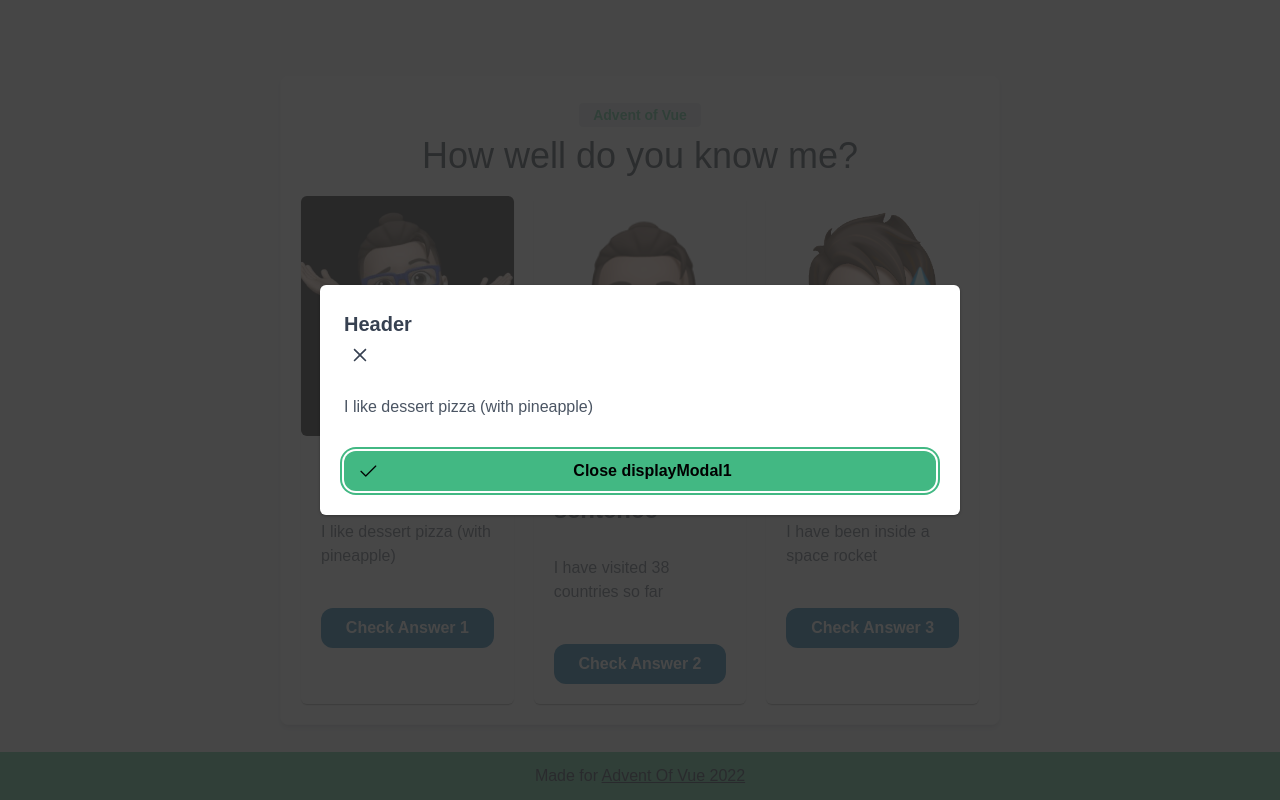
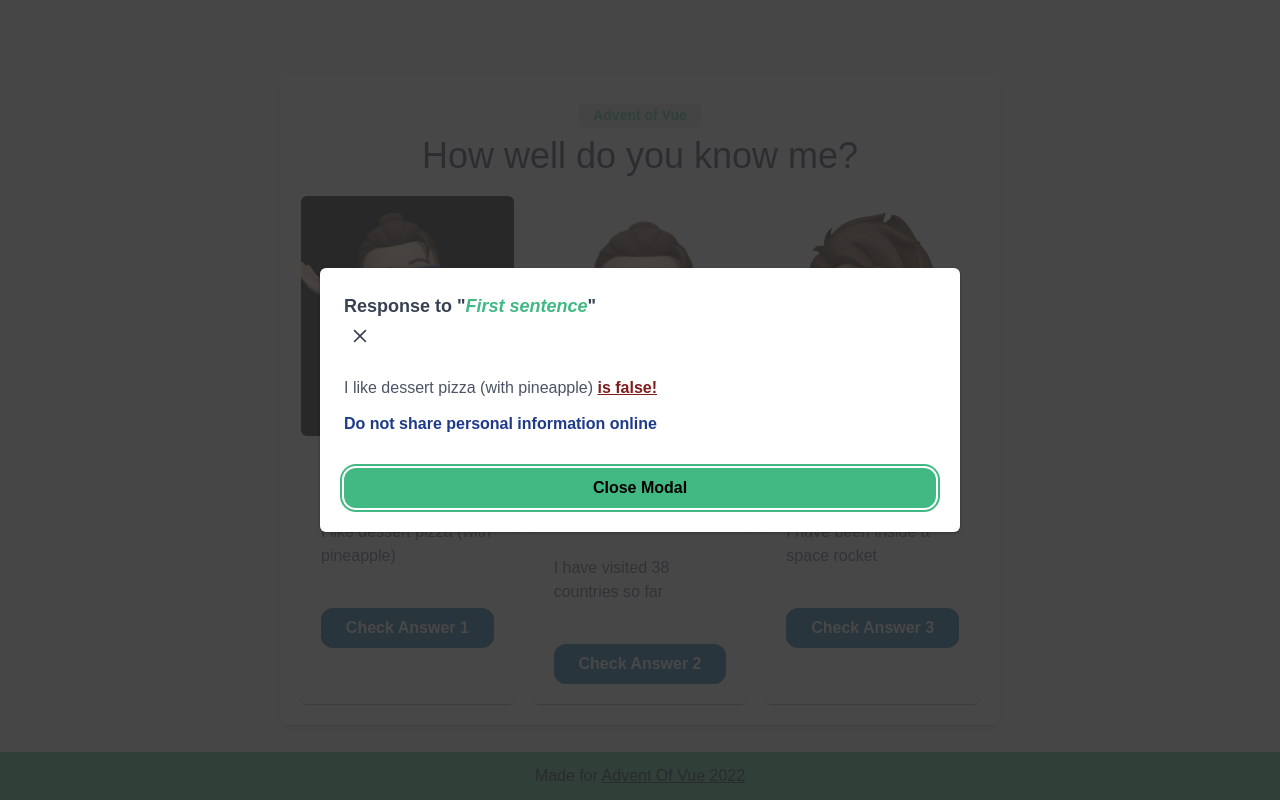
Before and after one commit to bo7owers/secret-santa-challenge, a Vue app: page / in a window 1280 px wide. Both pictures are taken after a click on the button "Check Answer 1". Built offline with nearby package versions, Linux system fonts and the light colour scheme; a web font is replaced by a local one.

Commit message:
Add modal content

```diff
--- a/src/components/MyCard.vue
+++ b/src/components/MyCard.vue
@@ -25,21 +25,22 @@ const toggle = () => {
     position="center"
     dismissableMask="true"
     modal="true"
-    draggable="false"
     header="Header"
     v-model:visible="thisModal"
     :breakpoints="{ '960px': '75vw', '640px': '90vw' }"
     :style="{ width: '50vw' }"
   >
-    <p>{{ content }}</p>
+    <template #header>
+      <h3 class="font-semibold text-lg">
+        Response to "<span class="italic text-green">{{ title }}</span
+        >"
+      </h3>
+    </template>
+    <p class="">{{ content }} <span class="font-bold text-red-900 underline">is false!</span></p>
+
+    <p class="text-blue-900 font-bold mt-3">Do not share personal information online</p>
     <template #footer>
-      <Button
-        @click="toggle"
-        class="my-class my-class-green"
-        :label="`Close ${props.modalNumber}`"
-        icon="pi pi-check"
-        autofocus
-      />
+      <Button @click="toggle" class="my-class my-class-green" :label="`Close Modal`" autofocus />
     </template>
   </Dialog>
 
@@ -48,7 +49,7 @@ const toggle = () => {
       <img :src="imgURL" :alt="altText" style="height: 15rem; object-fit: cover" class="rounded-md" />
     </template>
     <template #title>
-      {{ title }}
+      <h2>{{ title }}</h2>
     </template>
     <template #subtitle v-if="subTitle">
       {{ subTitle }}
```
